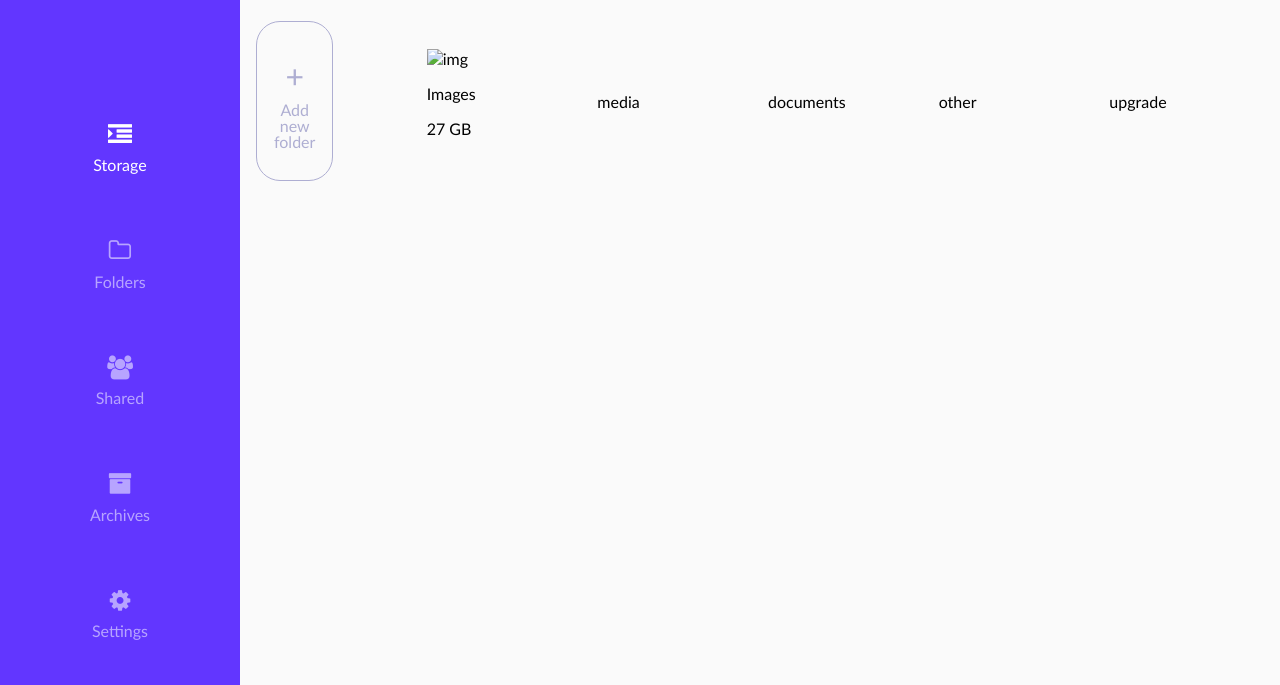
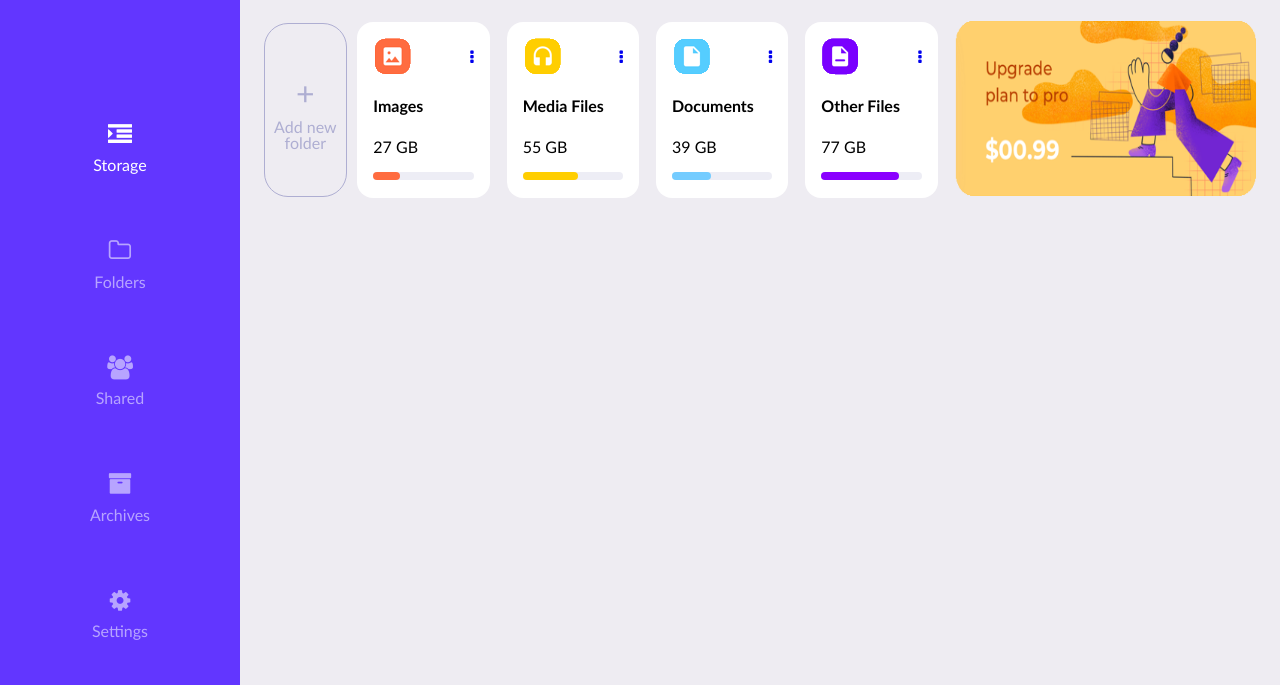
Before and after one commit to vitaliju/cloud-storage, a website: page index.html in a window 1280 px wide. Shown: the part 115-800 px from the top of the page. Drawn offline with Linux system fonts and the light colour scheme.

Commit message:
Folders section

```diff
--- a/css/header.css
+++ b/css/header.css
@@ -11,7 +11,7 @@ form > input {
   padding: 1rem 1.2rem 1rem 2rem;
   height: 3rem;
   width: 18rem;
-  border: 0.1rem solid #ccc;
+  border: none;
   background-color: #fff;
   border-radius: 1.5rem;
   color: #ccc;
--- a/css/main.css
+++ b/css/main.css
@@ -7,21 +7,20 @@ body {
   min-height: 100vh;
   margin: 0 auto;
   font-family: "Gill Sans", "Gill Sans MT", Calibri, "Trebuchet MS", sans-serif;
-  background-color: #fafafa;
+  background-color: #eeecf2;
 }
 .folderBar {
   display: grid;
   grid-template-columns: repeat(auto-fit, minmax(100px, 1fr));
   align-items: center;
   justify-content: space-between;
-  gap: 1rem;
-  padding: 0.5rem 1rem;
+  padding: 0.5rem 1.5rem;
 }
 .addNew {
   display: flex;
   flex-direction: column;
   width: 50%;
-  height: 10rem;
+  height: 10.9rem;
   align-items: center;
   justify-content: center;
   line-height: 1em;
@@ -40,3 +39,61 @@ body {
   text-align: center;
   color: #aeaed2;
 }
+.folderCards {
+  display: flex;
+  flex-direction: column;
+  width: 80%;
+  height: 11rem;
+  padding: 1rem;
+  margin-left: -4.5rem;
+  background-color: #fff;
+  border: none;
+  border-radius: 1rem;
+}
+.folderCards .link {
+  display: flex;
+  align-items: center;
+  justify-content: space-between;
+}
+.progress-bar {
+  display: flex;
+  flex-direction: column;
+  margin-top: -1rem;
+}
+.progress-bar .progress {
+  --h: 0.5rem;
+  width: 100%;
+  height: var(--h);
+  background-color: #ededf5;
+  border-radius: var(--h);
+}
+.progress-bar .bar {
+  width: 40%;
+  height: 100%;
+  border-radius: inherit;
+}
+.progress-bar .values {
+  width: 100%;
+  height: 100%;
+  background-color: #ff6c40;
+  border-radius: inherit;
+  animation-name: loading;
+  animation-duration: 3s;
+}
+@keyframes loading {
+  0% {
+    width: 0;
+  }
+  100% {
+    width: 100%;
+  }
+}
+.upgrade {
+  display: flex;
+  border-radius: 1rem;
+  margin-left: -8.5rem;
+}
+.upgrade img {
+  width: 100%;
+  height: 175px;
+}
--- a/index.html
+++ b/index.html
@@ -54,14 +54,14 @@
                     <a class="plus" href="#">+</a>
                     <p class="add">Add new <br>folder</p>
                 </div>
-                <div class="images">
-                    <div>
-                        <img src="#" alt="img">
-                        <a href="#"></a>
+                <div class="folderCards">
+                    <div class="link">
+                        <img src="./img/icon1.png" alt="img">
+                        <a href="#"><i class="fa fa-ellipsis-v" aria-hidden="true"></i></a>
                     </div>
-                    <p>Images</p>
+                    <h4>Images</h4>
                     <div class="progress-bar">
-                        <p>27 GB</p>
+                        <p class="bar-text">27 GB</p>
                         <div class="progress">
                             <div class="bar" style="width: 27%;">
                                 <div class="values"></div>
@@ -69,12 +69,57 @@
                         </div>
                     </div>
                 </div>
-                <div class="media">media</div>
-                <div class="documents">documents</div>
-                <div class="otherFiles">other</div>
-                <div class="upgrade">upgrade</div>
+                <div class="folderCards" style="margin-left: -5.5rem;">
+                    <div class="link">
+                        <img src="./img/icon2.png" alt="img">
+                        <a href="#"><i class="fa fa-ellipsis-v" aria-hidden="true"></i></a>
+                    </div>
+                    <h4>Media Files</h4>
+                    <div class="progress-bar">
+                        <p class="bar-text">55 GB</p>
+                        <div class="progress">
+                            <div class="bar" style="width: 55%;">
+                                <div class="values" style="background-color: #FFCE00;"></div>
+                            </div>
+                        </div>
+                    </div>
+                </div>
+                <div class="folderCards" style="margin-left: -6.5rem;">
+                    <div class="link">
+                        <img src="./img/icon3.png" alt="img">
+                        <a href="#"><i class="fa fa-ellipsis-v" aria-hidden="true"></i></a>
+                    </div>
+                    <h4>Documents</h4>
+                    <div class="progress-bar">
+                        <p class="bar-text">39 GB</p>
+                        <div class="progress">
+                            <div class="bar" style="width: 39%;">
+                                <div class="values" style="background-color: #74CCFF;"></div>
+                            </div>
+                        </div>
+                    </div>
+                </div>
+                <div class="folderCards" style="margin-left: -7.5rem;">
+                    <div class="link">
+                        <img src="./img/icon4.png" alt="img">
+                        <a href="#"><i class="fa fa-ellipsis-v" aria-hidden="true"></i></a>
+                    </div>
+                    <h4>Other Files</h4>
+                    <div class="progress-bar">
+                        <p class="bar-text">77 GB</p>
+                        <div class="progress">
+                            <div class="bar" style="width: 77%;">
+                                <div class="values" style="background-color: #8A00FF;"></div>
+                            </div>
+                        </div>
+                    </div>
+                </div>
+                <div class="upgrade">
+                    <a href="#"><img src="./img/upgrade.png" alt=""></a>
+                </div>
             </div>
         </section>
+        <section></section>
     </main>
 </body>
 
```
Also changed, not shown: img/icon1.png (added), img/icon2.png (added), img/icon3.png (added), img/icon4.png (added), img/upgrade.png (added).
